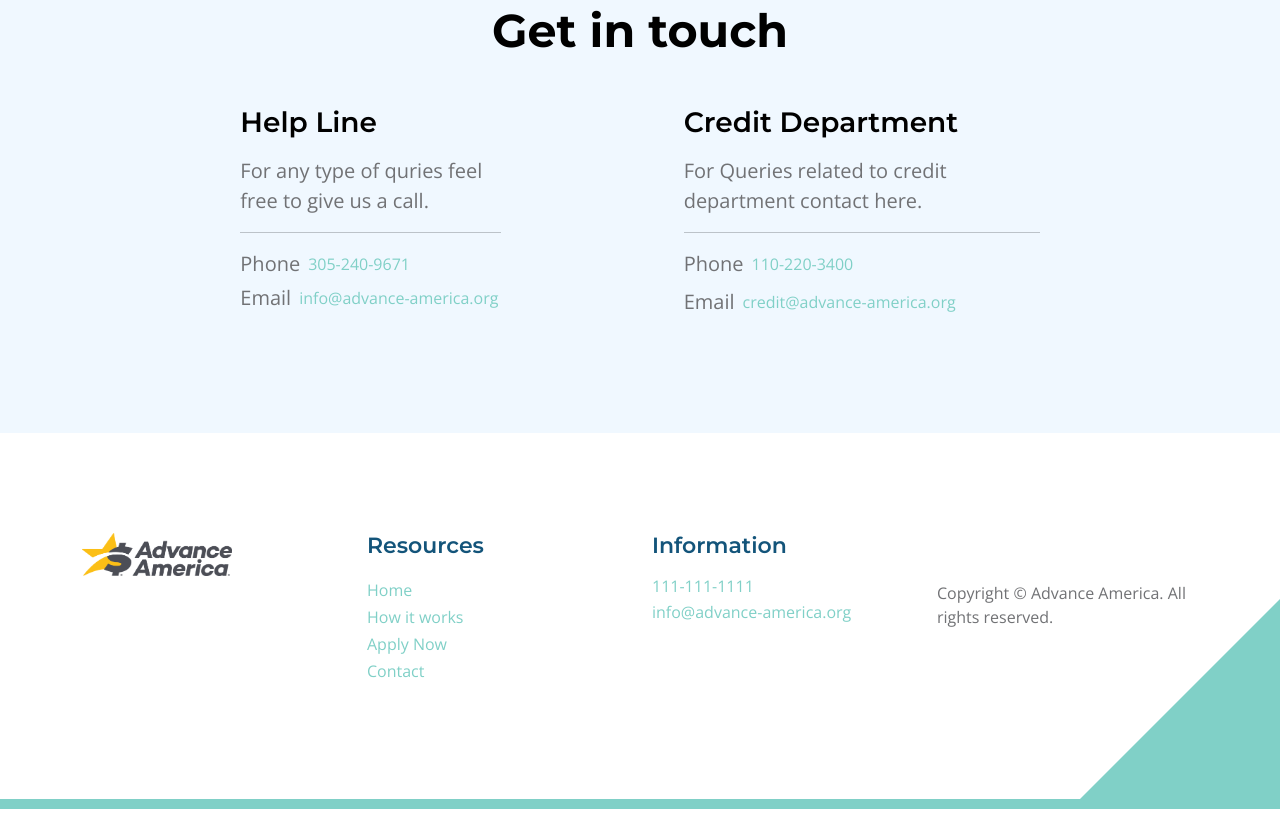
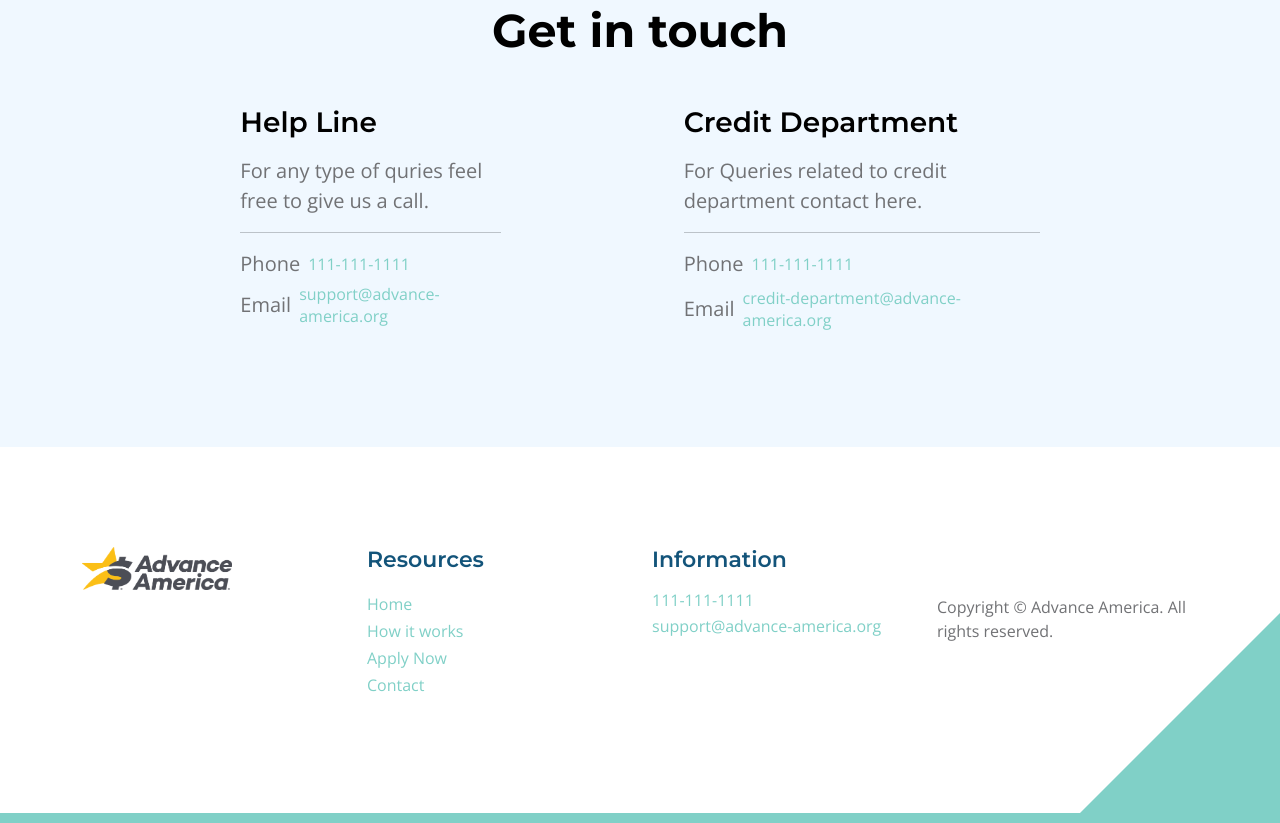
Before and after one commit to JasonSmith1212007/web, a plain HTML site: page index.html in a window 1280 px wide. Shown: the part 4037-4860 px from the top of the page. Drawn offline with nearby package versions, Linux system fonts and the light colour scheme.

Commit message:
Update index.html

```diff
--- a/index.html
+++ b/index.html
@@ -356,16 +356,16 @@
                             <p class="d-flex align-items-center mb-1">
                                 <span class="me-2">Phone</span>
 
-                                <a href="tel: 305-240-9671" class="site-footer-link">
-                                    305-240-9671
+                                <a href="tel: 111-111-1111" class="site-footer-link">
+                                    111-111-1111
                                 </a>
                             </p>
 
                             <p class="d-flex align-items-center">
                                 <span class="me-2">Email</span>
 
-                                <a href="mailto:info@company.com" class="site-footer-link">
-                                    info@advance-america.org
+                                <a href="mailto:support@advance-america.org" class="site-footer-link">
+                                    support@advance-america.org
                                 </a>
                             </p>
                         </div>
@@ -380,16 +380,16 @@
                             <p class="d-flex align-items-center mb-2">
                                 <span class="me-2">Phone</span>
 
-                                <a href="tel: 110-220-3400" class="site-footer-link">
-                                    110-220-3400
+                                <a href="tel: 111-111-1111" class="site-footer-link">
+                                    111-111-1111
                                 </a>
                             </p>
 
                             <p class="d-flex align-items-center">
                                 <span class="me-2">Email</span>
 
-                                <a href="mailto:info@company.com" class="site-footer-link">
-                                    credit@advance-america.org
+                                <a href="mailto:credit-department@advance-america.org" class="site-footer-link">
+                                    credit-department@advance-america.org
                                 </a>
                             </p>
                         </div>
@@ -435,14 +435,14 @@
                         <h6 class="site-footer-title mb-3">Information</h6>
 
                         <p class="text-white d-flex mb-1">
-                            <a href="tel: 305-240-9671" class="site-footer-link">
+                            <a href="tel: " class="site-footer-link">
                                 111-111-1111
                             </a>
                         </p>
 
                         <p class="text-white d-flex">
-                            <a href="mailto:info@company.com" class="site-footer-link">
-                                info@advance-america.org
+                            <a href="mailto:support@advance-america.org" class="site-footer-link">
+                                support@advance-america.org
                             </a>
                         </p>
                     </div>
```
